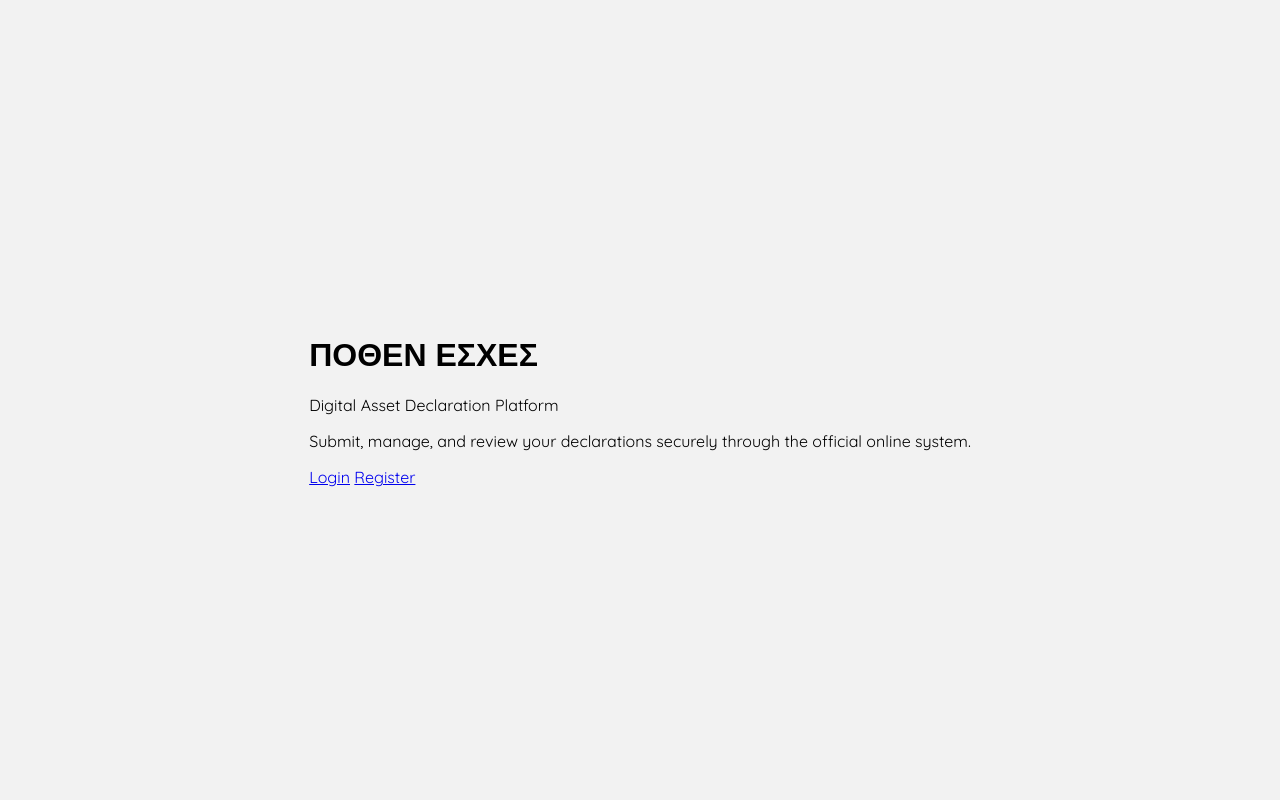
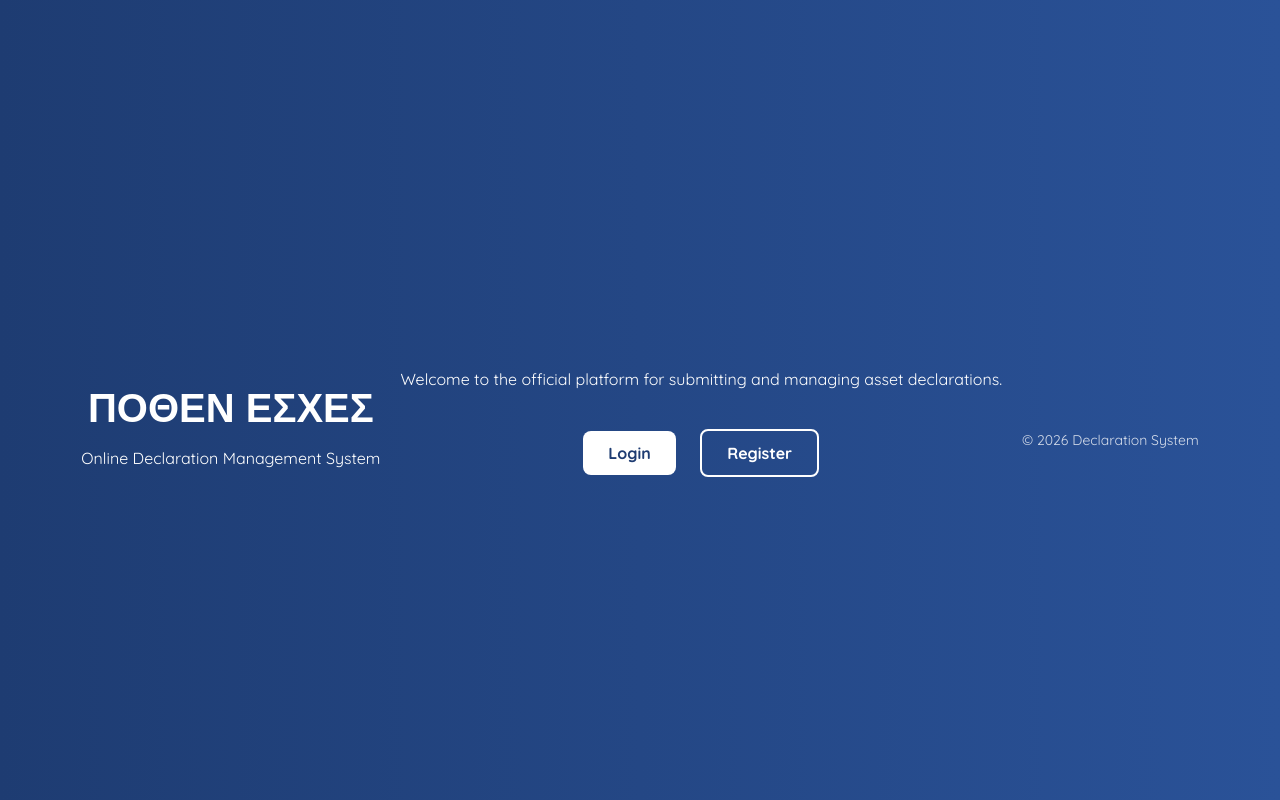
Before and after one commit to mariospgrz/RGS-university-team, a PHP site: page / in a window 1280 px wide. Run offline with PHP 8.4, Linux system fonts and the light colour scheme.

Commit message:
added landing page(separated login and index) (quick fixes)

```diff
--- a/Assets/mainstyle/global.css
+++ b/Assets/mainstyle/global.css
@@ -273,3 +273,66 @@ button:hover {
     padding: 20px;
     margin: 0px;
 }
+
+/* Landing Page */
+.landing-page {
+    font-family: "Quicksand", sans-serif;
+    margin: 0;
+    padding: 0;
+    background: linear-gradient(to right, #1e3c72, #2a5298);
+    color: white;
+    text-align: center;
+}
+
+.landing-header {
+    padding: 60px 20px 20px;
+}
+
+.landing-header h1 {
+    font-size: 40px;
+    margin-bottom: 10px;
+}
+
+.landing-content {
+    margin-top: 40px;
+}
+
+.landing-buttons {
+    margin-top: 30px;
+}
+
+.btn {
+    text-decoration: none;
+    padding: 12px 25px;
+    border-radius: 8px;
+    margin: 10px;
+    display: inline-block;
+    font-weight: bold;
+    transition: 0.3s ease;
+}
+
+.primary-btn {
+    background-color: white;
+    color: #1e3c72;
+}
+
+.primary-btn:hover {
+    background-color: #f0f0f0;
+}
+
+.secondary-btn {
+    border: 2px solid white;
+    color: white;
+}
+
+.secondary-btn:hover {
+    background-color: white;
+    color: #1e3c72;
+}
+
+.landing-footer {
+    margin-top: 80px;
+    padding: 20px;
+    font-size: 14px;
+    opacity: 0.8;
+}
--- a/index.html
+++ b/index.html
@@ -11,21 +11,28 @@
   <link rel="stylesheet" href="./Assets/mainstyle/global.css">
 </head>
 
-<body>
+<body class="landing-page">
 
-<div class="landing-card">
+<header class="landing-header">
   <h1>ΠΟΘΕΝ ΕΣΧΕΣ</h1>
-  <p class="subtitle">Digital Asset Declaration Platform</p>
+  <p>Online Declaration Management System</p>
+</header>
 
-  <p class="description">
-    Submit, manage, and review your declarations securely through the official online system.
+<main class="landing-content">
+  <p>
+    Welcome to the official platform for submitting and managing
+    asset declarations.
   </p>
 
   <div class="landing-buttons">
     <a href="login.html" class="btn primary-btn">Login</a>
     <a href="#" class="btn secondary-btn">Register</a>
   </div>
-</div>
+</main>
+
+<footer class="landing-footer">
+  <p>© 2026 Declaration System</p>
+</footer>
 
 </body>
 </html>
```
